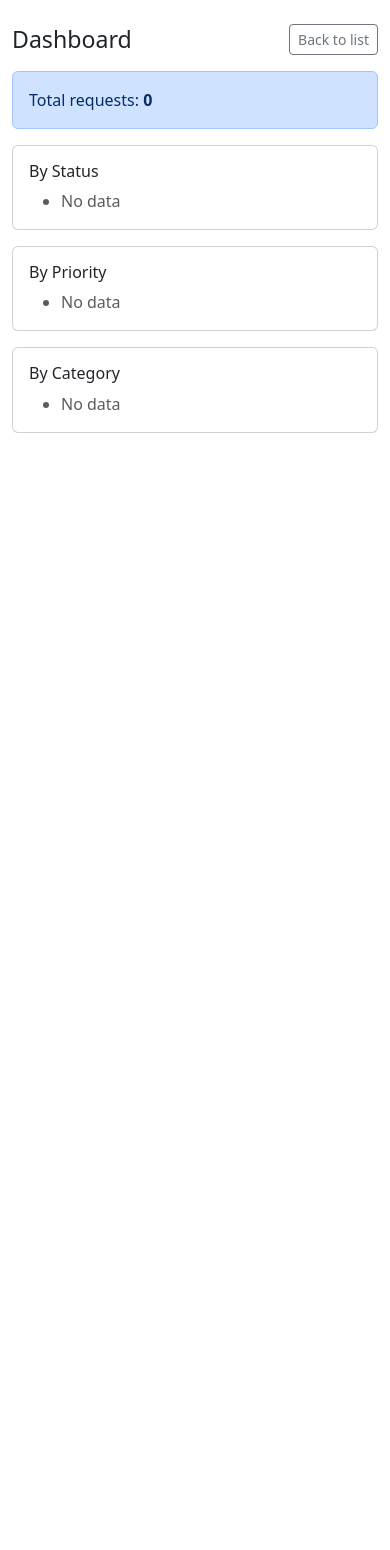
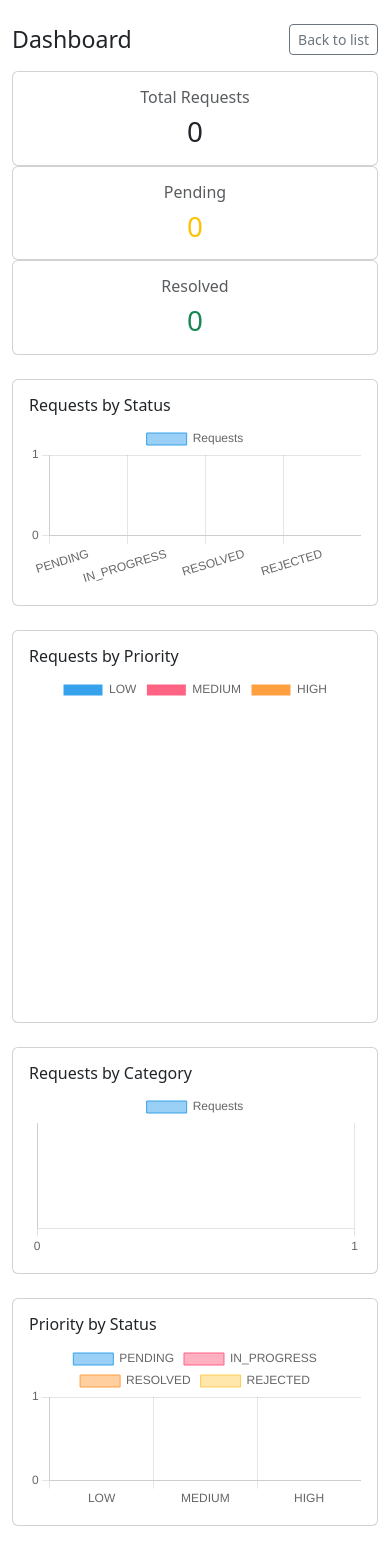
Before and after one commit to DTHNr/CitizenRequestTracker, a Django app: page /dashboard/ in a window 390 px wide. Before the commit the page ends 433 px from the top, so only its background shows below. Run offline with Django 5.2, Linux system fonts and the light colour scheme; the visitor is signed in with stand-in values (Sample User, id 1); data that the repository does not hold is empty.

Commit message:
Added Dashboard

```diff
--- a/tracker/services.py
+++ b/tracker/services.py
@@ -39,10 +39,6 @@ def get_request_queryset(
 
 
 def create_request(user, cleaned_data: dict) -> Request:
-    """
-    Create a new Request, enforcing business rules:
-    - Non-staff users always get PENDING status and no assignee.
-    """
     obj = Request(**cleaned_data)
     obj.created_by = user
 
@@ -51,6 +47,15 @@ def create_request(user, cleaned_data: dict) -> Request:
         obj.status = Request.Status.PENDING
 
     obj.save()
+
+    StatusChange.objects.create(
+        request=obj,
+        old_status=obj.status,
+        new_status=obj.status,
+        changed_by=user,
+        notes="Initial status on request creation",
+    )
+
     return obj
 
 
--- a/tracker/templates/tracker/dashboard.html
+++ b/tracker/templates/tracker/dashboard.html
@@ -7,46 +7,214 @@
   <a class="btn btn-outline-secondary btn-sm" href="{% url 'tracker:request_list' %}">Back to list</a>
 </div>
 
-    <div class="alert alert-primary">Total requests: <strong>{{ total }}</strong></div>
-
-    <div class="row g-3">
+<div class="row mb-4">
   <div class="col-md-4">
-        <div class="card card-body">
-          <h2 class="h6">By Status</h2>
-          <ul class="mb-0">
-            {% for row in by_status %}
-              <li>{{ row.status }} — {{ row.total }}</li>
-            {% empty %}
-              <li class="text-muted">No data</li>
-            {% endfor %}
-          </ul>
+    <div class="card card-body text-center">
+      <h2 class="h6 text-muted">Total Requests</h2>
+      <p class="display-6 mb-0">{{ total_requests }}</p>
+    </div>
+  </div>
+  <div class="col-md-4">
+    <div class="card card-body text-center">
+      <h2 class="h6 text-muted">Pending</h2>
+      <p class="display-6 mb-0 text-warning">{{ pending_count }}</p>
+    </div>
+  </div>
+  <div class="col-md-4">
+    <div class="card card-body text-center">
+      <h2 class="h6 text-muted">Resolved</h2>
+      <p class="display-6 mb-0 text-success">{{ resolved_count }}</p>
+    </div>
   </div>
 </div>
 
-      <div class="col-md-4">
-        <div class="card card-body">
-          <h2 class="h6">By Priority</h2>
-          <ul class="mb-0">
-            {% for row in by_priority %}
-              <li>{{ row.priority }} — {{ row.total }}</li>
-            {% empty %}
-              <li class="text-muted">No data</li>
-            {% endfor %}
-          </ul>
+<div class="row g-4">
+  <div class="col-lg-6">
+    <div class="card card-body h-100">
+      <h2 class="h6">Requests by Status</h2>
+      <canvas id="statusChart"></canvas>
     </div>
   </div>
 
-      <div class="col-md-4">
-        <div class="card card-body">
-          <h2 class="h6">By Category</h2>
-          <ul class="mb-0">
-            {% for row in by_category %}
-              <li>{{ row.category__name }} — {{ row.total }}</li>
-            {% empty %}
-              <li class="text-muted">No data</li>
-            {% endfor %}
-          </ul>
+  <div class="col-lg-6">
+    <div class="card card-body h-100">
+      <h2 class="h6">Requests by Priority</h2>
+      <canvas id="priorityChart"></canvas>
+    </div>
+  </div>
+
+  <div class="col-lg-6">
+    <div class="card card-body h-100">
+      <h2 class="h6">Requests by Category</h2>
+      <canvas id="categoryChart"></canvas>
+    </div>
+  </div>
+
+  <div class="col-lg-6">
+    <div class="card card-body h-100">
+      <h2 class="h6">Priority by Status</h2>
+      <canvas id="priorityStatusChart"></canvas>
     </div>
   </div>
 </div>
 {% endblock %}
+
+{% block extra_js %}
+<script src="https://cdn.jsdelivr.net/npm/chart.js"></script>
+<script>
+  let statusChart = null;
+  let priorityChart = null;
+  let categoryChart = null;
+  let priorityStatusChart = null;
+
+  function destroyIfExists(chart) {
+    if (chart) {
+      chart.destroy();
+    }
+  }
+
+  function buildStatusChart(statusCounts) {
+    const labels = Object.keys(statusCounts);
+    const values = Object.values(statusCounts);
+    const ctx = document.getElementById("statusChart").getContext("2d");
+
+    destroyIfExists(statusChart);
+
+    statusChart = new Chart(ctx, {
+      type: "bar",
+      data: {
+        labels: labels,
+        datasets: [{
+          label: "Requests",
+          data: values,
+          borderWidth: 1
+        }]
+      },
+      options: {
+        responsive: true,
+        scales: {
+          y: {
+            beginAtZero: true,
+            ticks: { precision: 0 }
+          }
+        }
+      }
+    });
+  }
+
+  function buildPriorityChart(priorityCounts) {
+    const labels = Object.keys(priorityCounts);
+    const values = Object.values(priorityCounts);
+    const ctx = document.getElementById("priorityChart").getContext("2d");
+
+    destroyIfExists(priorityChart);
+
+    priorityChart = new Chart(ctx, {
+      type: "doughnut",
+      data: {
+        labels: labels,
+        datasets: [{
+          label: "Priority",
+          data: values,
+          borderWidth: 1
+        }]
+      },
+      options: {
+        responsive: true
+      }
+    });
+  }
+
+  function buildCategoryChart(categoryRows) {
+    const labels = categoryRows.map(row => row.category__name || "Uncategorized");
+    const values = categoryRows.map(row => row.total);
+    const ctx = document.getElementById("categoryChart").getContext("2d");
+
+    destroyIfExists(categoryChart);
+
+    categoryChart = new Chart(ctx, {
+      type: "bar",
+      data: {
+        labels: labels,
+        datasets: [{
+          label: "Requests",
+          data: values,
+          borderWidth: 1
+        }]
+      },
+      options: {
+        indexAxis: "y",
+        responsive: true,
+        scales: {
+          x: {
+            beginAtZero: true,
+            ticks: { precision: 0 }
+          }
+        }
+      }
+    });
+  }
+
+  function buildPriorityStatusChart(rows) {
+    const priorities = ["LOW", "MEDIUM", "HIGH"];
+    const statuses = ["PENDING", "IN_PROGRESS", "RESOLVED", "REJECTED"];
+
+    const grouped = {};
+    priorities.forEach(priority => {
+      grouped[priority] = {};
+      statuses.forEach(status => {
+        grouped[priority][status] = 0;
+      });
+    });
+
+    rows.forEach(row => {
+      if (grouped[row.priority] && row.status in grouped[row.priority]) {
+        grouped[row.priority][row.status] = row.total;
+      }
+    });
+
+    const datasets = statuses.map(status => ({
+      label: status,
+      data: priorities.map(priority => grouped[priority][status]),
+      borderWidth: 1
+    }));
+
+    const ctx = document.getElementById("priorityStatusChart").getContext("2d");
+
+    destroyIfExists(priorityStatusChart);
+
+    priorityStatusChart = new Chart(ctx, {
+      type: "bar",
+      data: {
+        labels: priorities,
+        datasets: datasets
+      },
+      options: {
+        responsive: true,
+        scales: {
+          x: {
+            stacked: true
+          },
+          y: {
+            stacked: true,
+            beginAtZero: true,
+            ticks: { precision: 0 }
+          }
+        }
+      }
+    });
+  }
+
+  async function loadDashboardCharts() {
+    const response = await fetch("{% url 'tracker:dashboard_live_summary' %}");
+    const data = await response.json();
+
+    buildStatusChart(data.status_counts);
+    buildPriorityChart(data.priority_counts);
+    buildCategoryChart(data.category_counts);
+    buildPriorityStatusChart(data.priority_status_counts);
+  }
+
+  loadDashboardCharts();
+</script>
+{% endblock %}
--- a/tracker/urls.py
+++ b/tracker/urls.py
@@ -6,9 +6,11 @@ app_name = "tracker"
 urlpatterns = [
     path("", views.request_list, name="request_list"),
     path("dashboard/", views.dashboard, name="dashboard"),
+    path("dashboard/analytics/", views.dashboard_analytics, name="dashboard_analytics"),
     path("export/csv/", views.request_export_csv, name="request_export_csv"),
     path("requests/new/", views.request_create, name="request_create"),
     path("requests/<int:pk>/", views.request_detail, name="request_detail"),
     path("requests/<int:pk>/edit/", views.request_update, name="request_update"),
     path("requests/<int:pk>/delete/", views.request_delete, name="request_delete"),
+    path("dashboard/live-summary/", views.dashboard_live_summary, name="dashboard_live_summary"),
 ]
--- a/tracker/views.py
+++ b/tracker/views.py
@@ -3,15 +3,15 @@ import csv
 from django.contrib import messages
 from django.contrib.auth.decorators import login_required
 from django.db.models import Count
-from django.http import Http404, HttpResponse
+from django.http import Http404, HttpResponse, JsonResponse
 from django.shortcuts import get_object_or_404, redirect, render
 from django.utils.decorators import method_decorator
 from django.views.decorators.cache import never_cache
 from .forms import RequestForm
-from .models import Request
+from .models import Request, StatusChange
 from . import services
 from . import permissions as perms
-
+from django.db.models.functions import TruncDate
 
 def _get_filter_params(request):
     """Extract common filter params from the GET querystring."""
@@ -80,14 +80,18 @@ def dashboard(request):
     by_priority = qs.values("priority").annotate(total=Count("id")).order_by("priority")
     by_category = qs.values("category__name").annotate(total=Count("id")).order_by("category__name")
 
+    pending_count = qs.filter(status=Request.Status.PENDING).count()
+    resolved_count = qs.filter(status=Request.Status.RESOLVED).count()
+
     context = {
-        "total": qs.count(),
+        "total_requests": qs.count(),
+        "pending_count": pending_count,
+        "resolved_count": resolved_count,
         "by_status": by_status,
         "by_priority": by_priority,
         "by_category": by_category,
     }
     return render(request, "tracker/dashboard.html", context)
-
 
 @login_required
 @never_cache
@@ -145,3 +149,70 @@ def request_delete(request, pk: int):
         return redirect("tracker:request_list")
 
     return render(request, "tracker/request_confirm_delete.html", {"obj": obj})
+
+@login_required
+@never_cache
+def dashboard_analytics(request):
+    qs = services.get_request_queryset(user=request.user)
+
+    status_qs = StatusChange.objects.filter(request__in=qs)
+
+    status_data = (
+        status_qs.annotate(day=TruncDate("changed_at"))
+        .values("day", "new_status")
+        .annotate(total=Count("id"))
+        .order_by("day")
+    )
+
+    priority_data = (
+        qs.annotate(day=TruncDate("created_at"))
+        .values("day", "priority")
+        .annotate(total=Count("id"))
+        .order_by("day")
+    )
+
+    category_data = (
+        qs.annotate(day=TruncDate("created_at"))
+        .values("day", "category__name")
+        .annotate(total=Count("id"))
+        .order_by("day")
+    )
+
+    return JsonResponse({
+        "status_data": list(status_data),
+        "priority_data": list(priority_data),
+        "category_data": list(category_data),
+    })
+
+@login_required
+@never_cache
+def dashboard_live_summary(request):
+    qs = services.get_request_queryset(user=request.user)
+
+    status_counts = {}
+    for value, label in Request.Status.choices:
+        status_counts[value] = qs.filter(status=value).count()
+
+    priority_counts = {}
+    for value, label in Request.Priority.choices:
+        priority_counts[value] = qs.filter(priority=value).count()
+
+    category_counts = (
+        qs.values("category__name")
+        .annotate(total=Count("id"))
+        .order_by("category__name")
+    )
+
+    priority_status_counts = (
+        qs.values("priority", "status")
+        .annotate(total=Count("id"))
+        .order_by("priority", "status")
+    )
+
+    return JsonResponse({
+        "status_counts": status_counts,
+        "priority_counts": priority_counts,
+        "category_counts": list(category_counts),
+        "priority_status_counts": list(priority_status_counts),
+        "total_requests": qs.count(),
+    })
```
Lines whose indentation alone changed are shown as unchanged.
